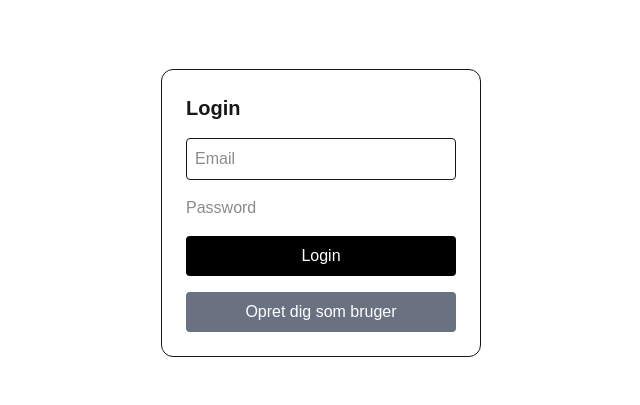
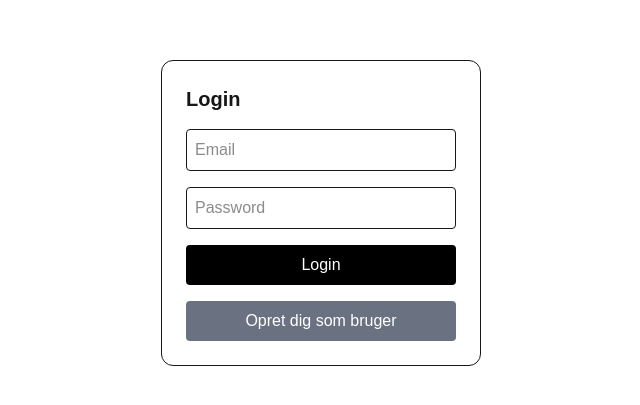
Before and after one commit to TheRune/liverollespil, a Next.js app in the folder liverollespil/: page /login in a window 1280 px wide. Shown: the part 187-592 px from the top of the page, without its empty margins (319-959 px from the left). Built offline with nearby package versions, Linux system fonts and the light colour scheme; no server answers.

Commit message:
password field styling

```diff
--- a/liverollespil/app/login/page.tsx
+++ b/liverollespil/app/login/page.tsx
@@ -44,6 +44,7 @@ export default function LoginPage() {
           onChange={(e) => setEmail(e.target.value)}
         />
         <input
+          className="w-full border p-2 rounded"
           type="password"
           placeholder="Password"
           value={password}
```
